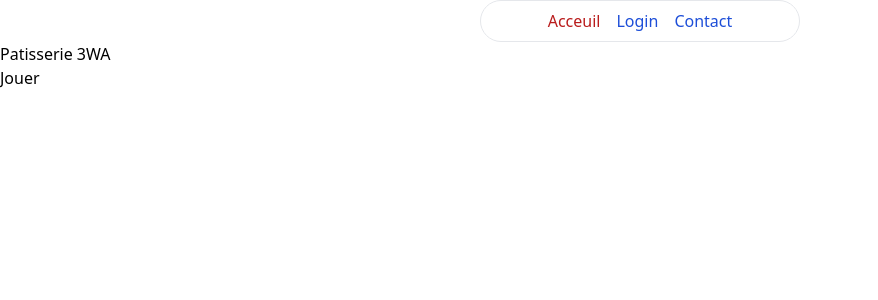
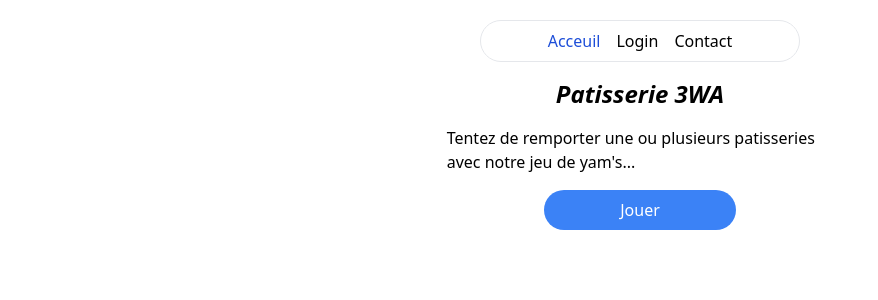
Before and after one commit to antoinedesp/react-s3, a React (Vite) app: page / in a window 1280 px wide. Shown: the top 300 px of the page, without its empty margins (0-878 px from the left). Built offline with nearby package versions, Linux system fonts and the light colour scheme.

Commit message:
Change project structure

```diff
--- a/src/App.jsx
+++ b/src/App.jsx
@@ -1,54 +1,13 @@
-import {
-    createBrowserRouter,
-    RouterProvider,
-  } from "react-router-dom";
-import Home from './Home.jsx';
-import Navigation from "./Navigation.jsx";
+
+import Navigation from "./components/Navigation.jsx";
 import "./assets/styles/index.scss";
 
-const router = createBrowserRouter([
-{
-    path: "/",
-    element: (
-        <>
-            <Navigation/>
-            <Home/>
-        </>
-    ),
-},
-{
-    path: "/login",
-    element: (
-        <>
-            <Navigation/>
-            Login
-        </>
-    ),
-},
-{
-    path: "/contact",
-    element: (
-        <>
-            <Navigation/>
-            Contact
-        </>
-    ),
-},
-{
-    path: "/play",
-    element: (
-        <>
-            <Navigation/>
-            Play
-        </>
-    ),
-},
-]);
 
-export default function App() {
+export default function App({ children }) {
     return (
-        <>
-            <RouterProvider router={router} />
-        </>
+        <div className="w-full md:w-3/4 lg:w-1/2 xl:w-1/3 mx-auto p-5">
+            <Navigation />
+            { children }
+        </div>
     )
 }
--- a/src/Home.jsx
+++ /dev/null
@@ -1,20 +0,0 @@
-import { Link } from 'react-router-dom'
-
-export default function Home() {
-
-  return (
-    <>
-
-      <h1>Patisserie 3WA</h1>
-
-      <div className="card">
-        <Link to="/play">
-          <button>
-            Jouer
-          </button>
-        </Link>
-      </div>
-
-    </>
-  )
-}
--- a/src/Navigation.jsx
+++ b/src/components/Navigation.jsx
@@ -8,7 +8,9 @@ export default function Navigation() {
                 <NavLink
                     to="/"
                     className={(function ({isActive, isPending}) {
-                        return "transition hover:text-blue-700 " + isActive ? "text-red-700 " : isPending ? "text-blue-500 " : "text-black ";
+                        return isActive
+                            ? "transition hover:text-blue-700  text-blue-700"
+                            : "transition hover:text-blue-700  text-black";
                     })}>
                     Acceuil
                 </NavLink>
@@ -17,12 +19,10 @@ export default function Navigation() {
             <div>
                 <NavLink
                     to="/login"
-                    className={((isActive, isPending) => {
-                        return "transition hover:text-blue-700 " + isActive
-                            ? "text-blue-700 "
-                            : isPending
-                                ? "text-blue-500 "
-                                : "";
+                    className={(function ({isActive, isPending}) {
+                        return isActive
+                            ? "transition hover:text-blue-700 text-blue-700"
+                            : "transition hover:text-blue-700  text-black";
                     })}>
                     Login
                 </NavLink>
@@ -31,12 +31,10 @@ export default function Navigation() {
             <div>
                 <NavLink
                     to="/contact"
-                    className={((isActive, isPending) => {
-                        return "transition hover:text-blue-700 " + isActive
-                            ? "text-blue-700 "
-                            : isPending
-                                ? "text-blue-500 "
-                                : "";
+                    className={(function ({isActive, isPending}) {
+                        return isActive
+                            ? "transition hover:text-blue-700  text-blue-700"
+                            : "transition hover:text-blue-700  text-black";
                     })}>
                     Contact
                 </NavLink>
--- a/src/main.jsx
+++ b/src/main.jsx
@@ -1,9 +1,49 @@
 import React from 'react'
 import ReactDOM from 'react-dom/client'
 import App from "./App.jsx";
+import Home from "./pages/Home.jsx";
+import {
+    createBrowserRouter,
+    RouterProvider,
+} from "react-router-dom";
+
+const router = createBrowserRouter([
+    {
+        path: "/",
+        element: (
+            <App>
+                <Home/>
+            </App>
+        ),
+    },
+    {
+        path: "/login",
+        element: (
+            <App>
+                Login
+            </App>
+        ),
+    },
+    {
+        path: "/contact",
+        element: (
+            <App>
+                Contact
+            </App>
+        ),
+    },
+    {
+        path: "/play",
+        element: (
+            <App>
+                Play
+            </App>
+        ),
+    },
+]);
 
 ReactDOM.createRoot(document.getElementById('root')).render(
   <React.StrictMode>
-    <App />
+      <RouterProvider router={router} />
   </React.StrictMode>,
 )
--- /dev/null
+++ b/src/pages/Home.jsx
@@ -0,0 +1,17 @@
+import { Link } from 'react-router-dom'
+
+export default function Home() {
+
+  return (
+    <div className="flex flex-col gap-4 items-center">
+        <p className="text-2xl font-bold pt-4 italic">Patisserie 3WA</p>
+        <p>
+            Tentez de remporter une ou plusieurs patisseries avec notre jeu de yam's...
+        </p>
+        <Link to="/play"
+              className="w-48 text-center inline-block rounded-full bg-blue-500 color-white px-8 py-2 text-white hover:bg-blue-700 transition">
+            Jouer
+        </Link>
+    </div>
+  )
+}
```
